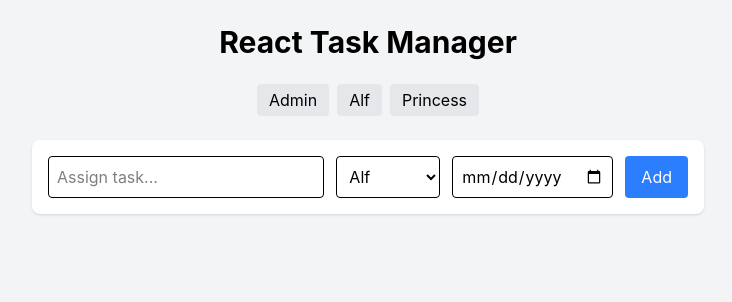
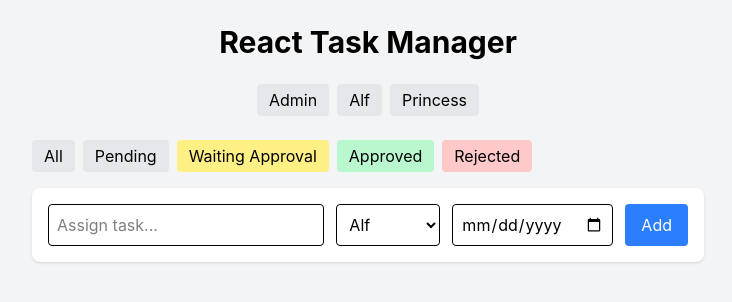
Before and after one commit to alf-lenon/task-app-react, a React (Vite) app in the folder react-task-app/: page / in a window 1280 px wide. Shown: the top 302 px of the page, without its empty margins (272-1004 px from the left). Built offline with nearby package versions, Linux system fonts and the light colour scheme.

Commit message:
feat: add task filtering system

```diff
--- a/react-task-app/src/App.jsx
+++ b/react-task-app/src/App.jsx
@@ -73,10 +73,20 @@ function App() {
 		);
 	}
 
-	const visibleTasks =
-		currentUser === 'admin'
-			? taskList
-			: taskList.filter((task) => task.user === currentUser);
+	const [filter, setFilter] = useState('all'); // 'all' === 'filter'
+	// Dashboard View (Admin || Users)
+	const visibleTasks = taskList
+		.filter((task) =>
+			currentUser === 'admin' ? true : task.user === currentUser,
+		)
+		// Filter Tasks Logic
+		.filter((task) => {
+			if (filter === 'all') return true; // admin dashboard view || show all tasks
+			if (filter === 'pending') return task.status === 'pending';
+			if (filter === 'waiting') return task.approvalStatus === 'pending';
+			if (filter === 'approved') return task.approvalStatus === 'approved';
+			if (filter === 'rejected') return task.approvalStatus === 'rejected';
+		});
 
 	return (
 		<div className='min-h-screen bg-gray-100 flex justify-center p-6'>
@@ -109,6 +119,43 @@ function App() {
 					</button>
 				</div>
 
+				<div className='flex gap-2 mb-4 flex-wrap'>
+					<button
+						onClick={() => setFilter('all')}
+						className='bg-gray-200 px-3 py-1 rounded'
+					>
+						All
+					</button>
+
+					<button
+						onClick={() => setFilter('pending')}
+						className='bg-gray-200 px-3 py-1 rounded'
+					>
+						Pending
+					</button>
+
+					<button
+						onClick={() => setFilter('waiting')}
+						className='bg-yellow-200 px-3 py-1 rounded'
+					>
+						Waiting Approval
+					</button>
+
+					<button
+						onClick={() => setFilter('approved')}
+						className='bg-green-200 px-3 py-1 rounded'
+					>
+						Approved
+					</button>
+
+					<button
+						onClick={() => setFilter('rejected')}
+						className='bg-red-200 px-3 py-1 rounded'
+					>
+						Rejected
+					</button>
+				</div>
+
 				{currentUser === 'admin' && (
 					<CreateTask taskList={taskList} setTaskList={setTaskList} />
 				)}
--- a/react-task-app/src/components/TaskCard.jsx
+++ /dev/null
@@ -1,39 +0,0 @@
-import dayjs from 'dayjs';
-function TaskCard(
-	id,
-	task,
-	user,
-	deadline,
-	isOverdue,
-	deleteTask,
-	setIsEditing,
-) {
-	return (
-		<>
-			(<h2 className='font-semibold text-lg'>{task}</h2>
-			<p className='text-sm text-gray-600'>Assigned to: {user}</p>
-			<p className='text-sm text-gray-600'>
-				Deadline: {dayjs(deadline).format('MMMM D, YYYY')}
-			</p>
-			<p className='text-sm'>Status: {isOverdue ? 'Overdue' : status}</p>
-			<div className='flex gap-2 mt-2'>
-				<button
-					onClick={() => deleteTask(id)}
-					className='text-red-500 cursor-pointer'
-				>
-					Delete
-				</button>
-
-				<button
-					onClick={() => setIsEditing(true)}
-					className='text-blue-500 cursor-pointer'
-				>
-					Edit
-				</button>
-			</div>
-			)
-		</>
-	);
-}
-
-export default TaskCard;
```
